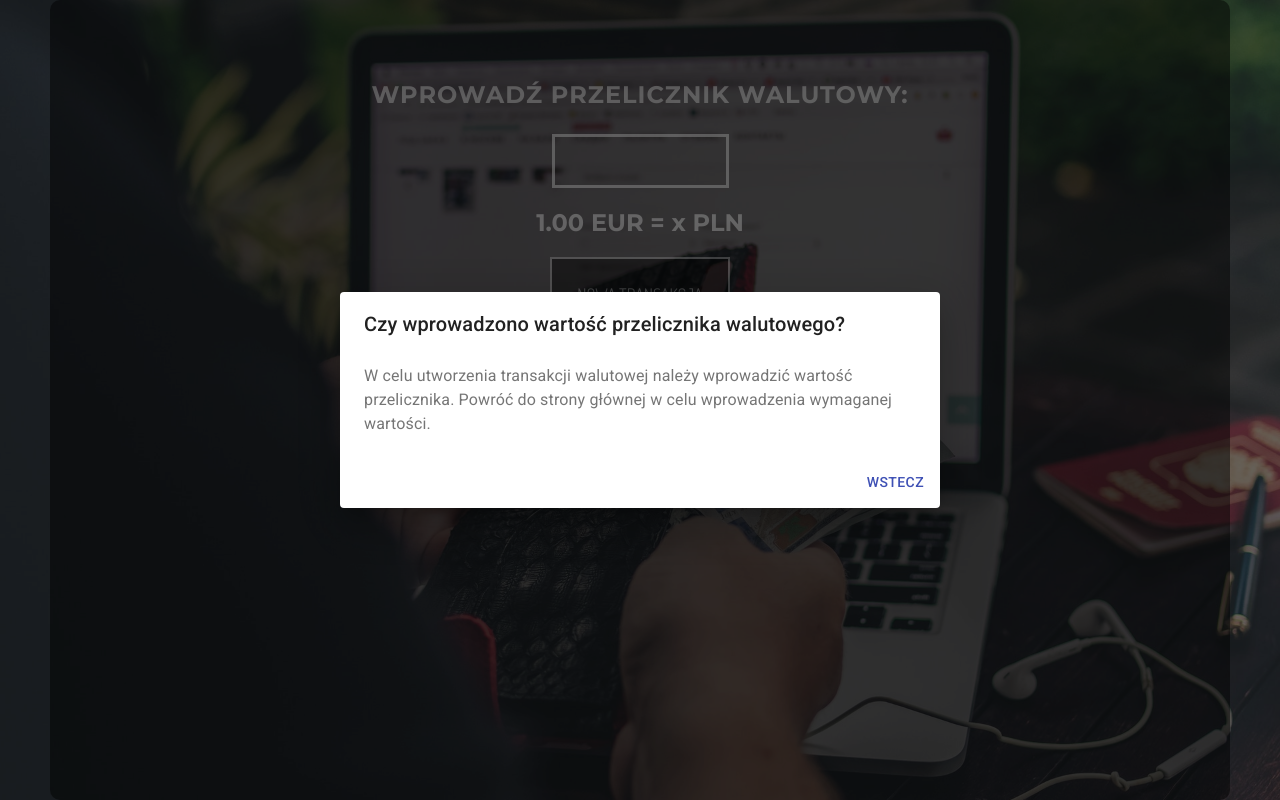
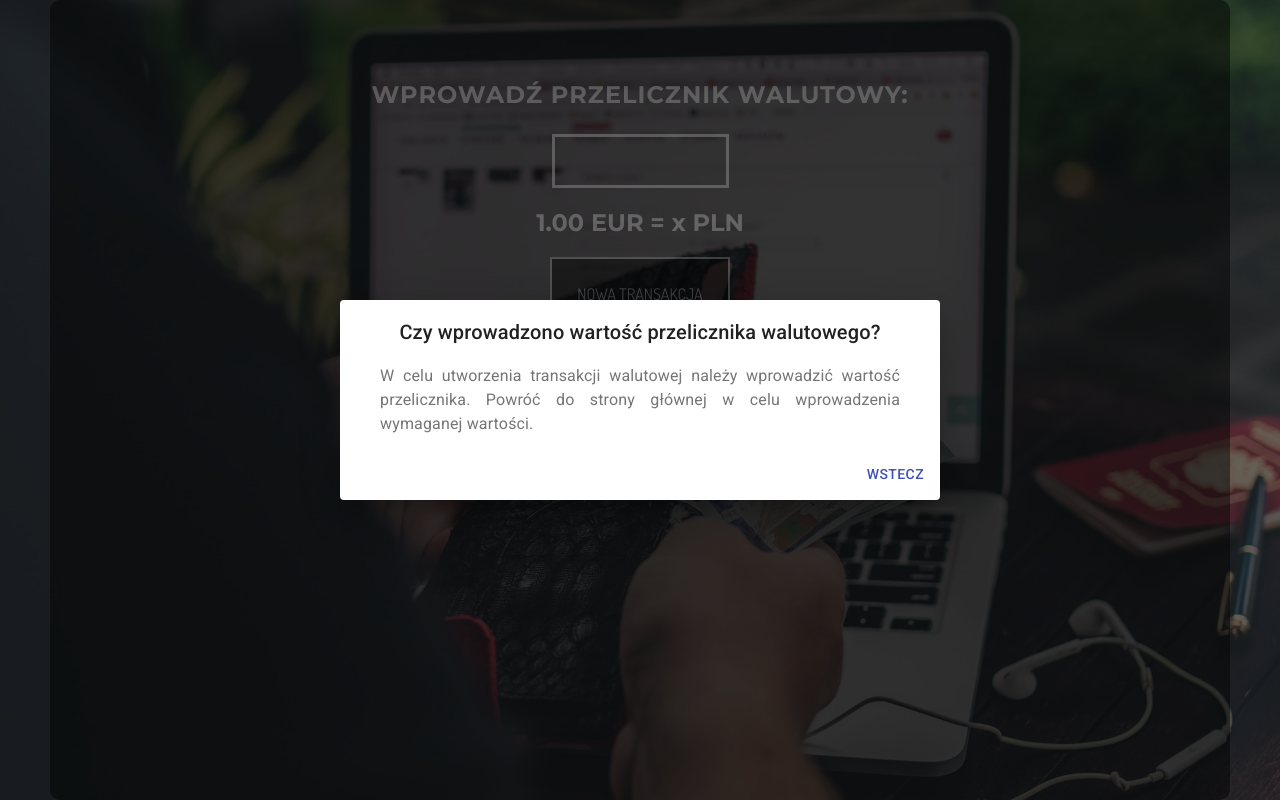
Before and after one commit to dawidpolednik/currency-converter, a React (Create React App) app: page / in a window 1280 px wide. Both pictures are taken after a click on the button "NOWA TRANSAKCJA". Built offline with nearby package versions, Linux system fonts and the light colour scheme.

Commit message:
added style to DialogAlert in Desktop

```diff
--- a/src/Components/DialogAlert/DialogAlert.jsx
+++ b/src/Components/DialogAlert/DialogAlert.jsx
@@ -1,5 +1,6 @@
 import React from "react";
 import {
+  withStyles,
   Button,
   Dialog,
   DialogContent,
@@ -7,10 +8,16 @@ import {
   DialogContentText,
   DialogTitle
 } from "@material-ui/core";
-// import style from "./DialogAlert.styles.js";
+import style from "./DialogAlert.styles.js";
 
-const DialogAlert = ({ isOpenAlert, handleDialogAlert, title, content }) => {
-  // const { classes } = this.props;s
+const DialogAlert = ({
+  classes,
+  isOpenAlert,
+  handleDialogAlert,
+  title,
+  content
+}) => {
+  // const { classes } = this.props;
   return (
     <Dialog
       open={isOpenAlert}
@@ -18,12 +25,17 @@ const DialogAlert = ({ isOpenAlert, handleDialogAlert, title, content }) => {
       aria-labelledby="alert-dialog-title"
       aria-describedby="alert-dialog-description"
     >
-      <DialogTitle id="alert-dialog-title">{title}</DialogTitle>
-      <DialogContent>
-        <DialogContentText id="alert-dialog-description">
-          {content}
-        </DialogContentText>
-      </DialogContent>
+      <DialogTitle className={classes.dialogTitle} id="alert-dialog-title">
+        {title}
+      </DialogTitle>
+
+      <DialogContentText
+        className={classes.dialogContent}
+        id="alert-dialog-description"
+      >
+        {content}
+      </DialogContentText>
+
       <DialogActions>
         <Button onClick={handleDialogAlert} color="primary">
           Wstecz
@@ -32,4 +44,4 @@ const DialogAlert = ({ isOpenAlert, handleDialogAlert, title, content }) => {
     </Dialog>
   );
 };
-export default DialogAlert;
+export default withStyles(style)(DialogAlert);
--- a/src/Components/DialogAlert/DialogAlert.styles.js
+++ b/src/Components/DialogAlert/DialogAlert.styles.js
@@ -1,37 +1,10 @@
-const style = theme => ({
-  card: {
-    minHeight: "70vh",
-    display: "flex",
-    justifyContent: "center",
-    boxShadow: "0 0 20px 0 rgba(0, 0, 0, 0.7)",
-    border: "3px solid rgba(0, 0, 0, 0.2)",
-    // marginBottom: "9rem",
-    marginUp: "4rem"
+const style = () => ({
+  dialogTitle: {
+    textAlign: "center"
   },
-  FormControl: {
-    width: "100%"
-  },
-  upload: {
-    color: "black",
-    backgroundColor: "#FFD10D",
-    margin: "1.2rem auto 4rem auto"
-  },
-  save: {
-    color: "white",
-    backgroundColor: "#3F51B5"
-  },
-  cancel: {
-    color: "white",
-    backgroundColor: "#3F51B5"
-  },
-  rightIcon: {
-    marginLeft: theme.spacing.unit
-  },
-  leftIcon: {
-    marginRight: theme.spacing.unit
-  },
-  iconSmall: {
-    fontSize: 20
+  dialogContent: {
+    padding: "0px 40px 0px 40px",
+    textAlign: "justify"
   }
 });
 export default style;
--- a/src/Components/NewTransactionDialog/NewTransactionDialog.jsx
+++ b/src/Components/NewTransactionDialog/NewTransactionDialog.jsx
@@ -73,7 +73,7 @@ class NewTransactionDialog extends Component {
     const { name, amount } = this.state.transaction;
     const { rate, handleDialog, addTransaction } = this.props;
     const conversionAmount = parseFloat(amount * rate).toFixed(2);
-    (name && name.length > 0) || (name && name.length > 0)
+    name && name.length > 0 && (amount && amount.length > 0)
       ? addTransaction({ name, amount, conversionAmount })
       : this.handleDialogAlert();
     this.resetValues();
```
